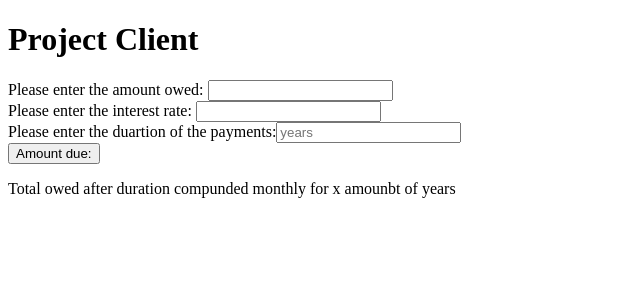
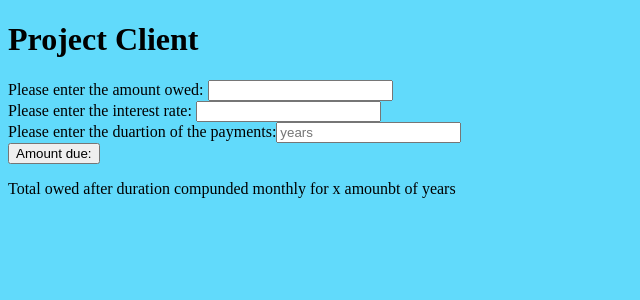
Before and after one commit to kbravo10/small_project, a React (Create React App) app in the folder small_project/client/: page / in a window 1280 px wide. Shown: the top 300 px of the page, without its empty margins (0-640 px from the left). Built offline with nearby package versions, Linux system fonts and the light colour scheme.

Commit message:
add background color

```diff
--- a/small_project/client/src/index.css
+++ b/small_project/client/src/index.css
@@ -4,3 +4,7 @@
   --link: #61dafb;
   --text: hsla(0, 0%, 100%, 0.88);
 }
+
+body{
+  background-color: #61dafb;
+}
```
